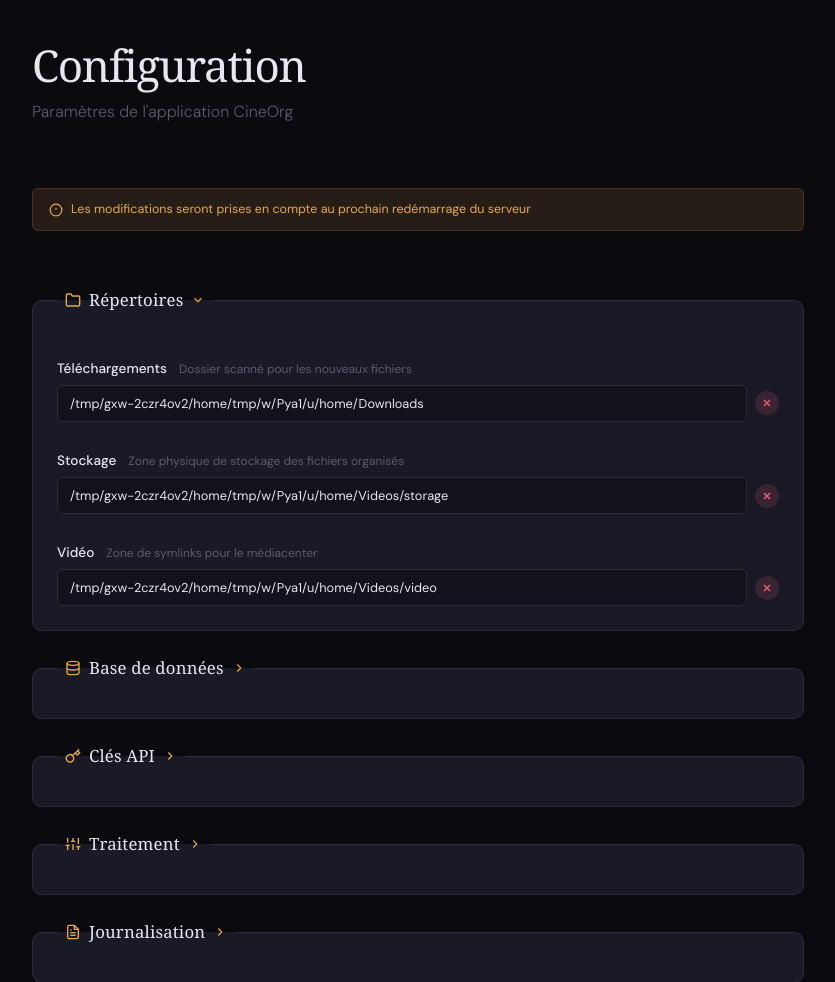
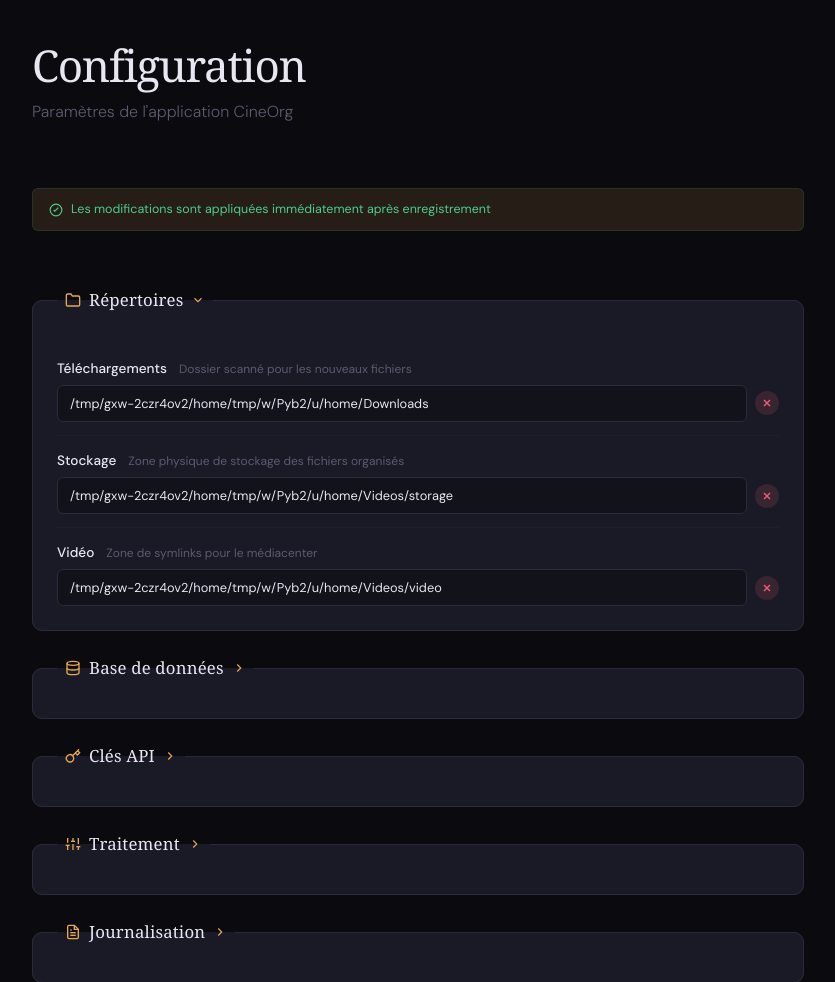
Before and after one commit to jpokinter87/cine_org, a FastAPI app: page /config in a window 1280 px wide. Shown: the part 64-1046 px from the top of the page, without its empty margins (222-1057 px from the left). Run offline with FastAPI, Linux system fonts and the light colour scheme; parts of the project's set-up code (start-up, migrations or seed data) failed here and were passed over; some web fonts are replaced.

Commit message:
fix(config): rechargement à chaud après modification de la configuration
Réinitialise le singleton Settings dans le container après sauvegarde
du .env, évitant de devoir relancer le serveur pour appliquer les
changements de répertoires, clés API ou seuils de traitement.

Co-Authored-By: Claude Opus 4.6 (1M context) <noreply@anthropic.com>

```diff
--- a/src/web/routes/config.py
+++ b/src/web/routes/config.py
@@ -247,6 +247,10 @@ async def config_save(request: Request):
     if updates:
         _write_env(updates)
 
+    # Recharger la configuration en mémoire
+    container = request.app.state.container
+    container.config.reset()
+
     return RedirectResponse(url="/config?saved=1", status_code=303)
 
 
--- a/src/web/templates/config/index.html
+++ b/src/web/templates/config/index.html
@@ -18,9 +18,9 @@
     </div>
     {% endif %}
 
-    <div class="config-restart-notice">
-        <svg width="14" height="14" viewBox="0 0 24 24" fill="none" stroke="currentColor" stroke-width="2"><circle cx="12" cy="12" r="10"/><line x1="12" y1="8" x2="12" y2="12"/><line x1="12" y1="16" x2="12.01" y2="16"/></svg>
-        Les modifications seront prises en compte au prochain redémarrage du serveur
+    <div class="config-restart-notice" style="color: var(--accent-emerald); border-color: var(--accent-emerald-dim);">
+        <svg width="14" height="14" viewBox="0 0 24 24" fill="none" stroke="currentColor" stroke-width="2"><circle cx="12" cy="12" r="10"/><polyline points="16 8 10 14 8 12"/></svg>
+        Les modifications sont appliquées immédiatement après enregistrement
     </div>
 
     <form method="post" action="/config" class="config-form" id="config-form">
```
